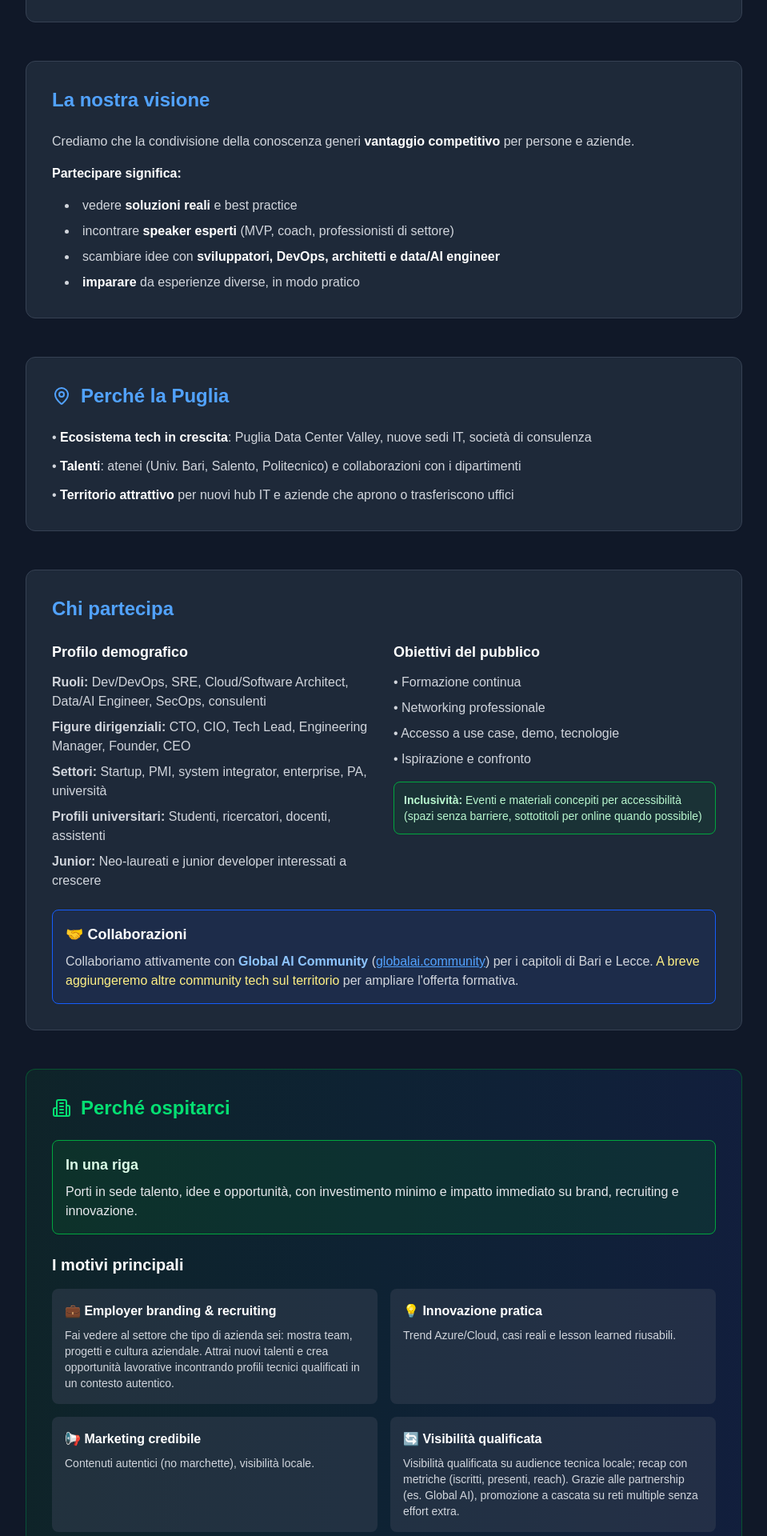
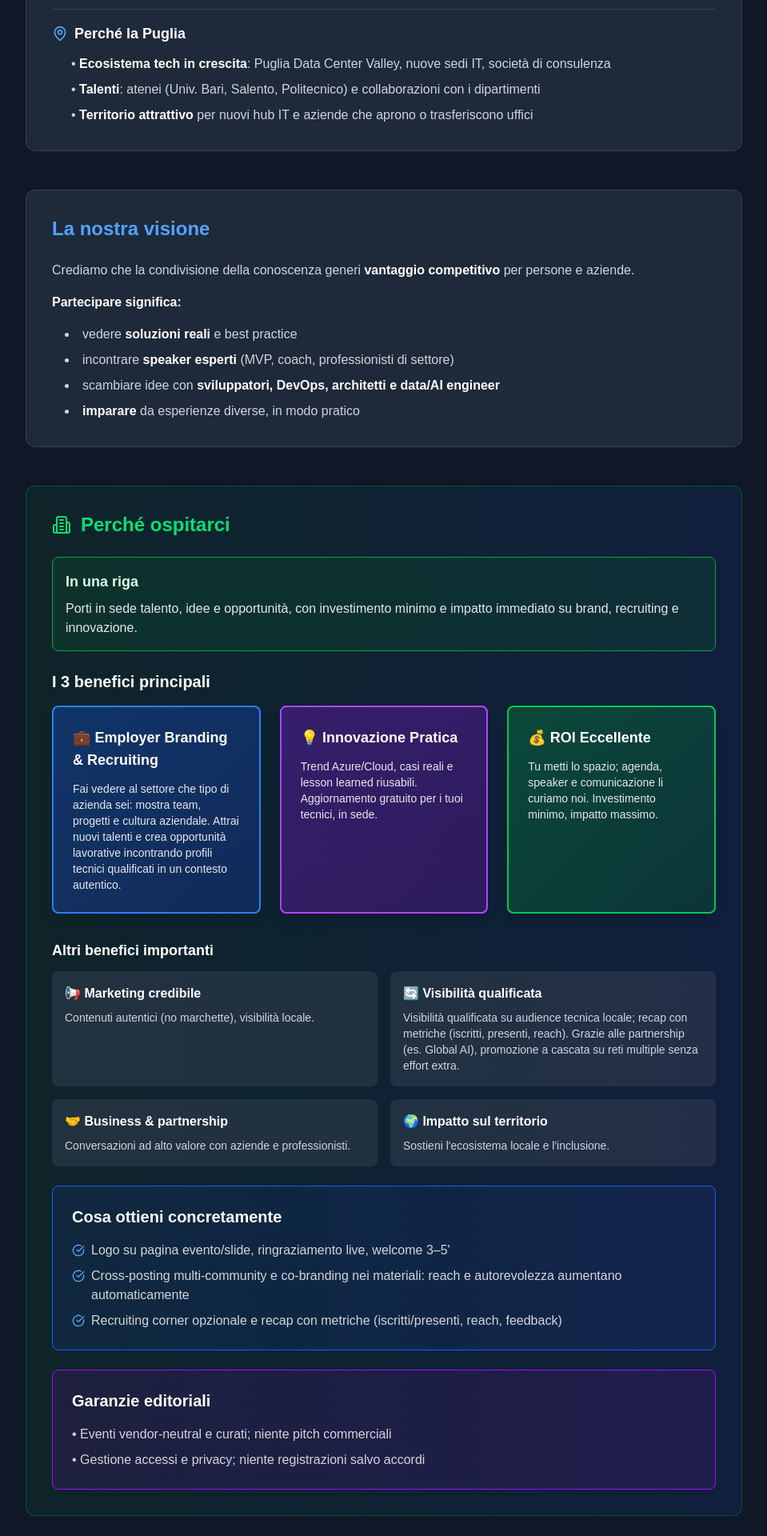
Before and after one commit to azure-meetup-puglia/azure-meetup-puglia.github.io, a Next.js app in the folder amp/: page /media-kit in a window 1280 px wide. Shown: the part 780-2700 px from the top of the page at 80% size, without its empty margins (160-1119 px from the left). Built offline with nearby package versions, Linux system fonts and the light colour scheme.

Commit message:
feat: enhance Media Kit with new "Perché la Puglia" section and improved participant demographics

```diff
--- a/amp/pages/media-kit.tsx
+++ b/amp/pages/media-kit.tsx
@@ -67,10 +67,22 @@ const MediaKit: NextPage = () => {
               <Users className="w-6 h-6" />
               Chi siamo
             </h2>
-            <div className="text-gray-300">
+            <div className="text-gray-300 space-y-4">
               <p>
                 <strong className="text-white">Azure Meetup Puglia</strong> riunisce professionisti del cloud in eventi concreti, accessibili e utili. Iniziativa 100% volontaria, autofinanziata, orientata allo scambio tra chi progetta e implementa soluzioni Azure. Non puntiamo all'effetto wow, ma al valore reale: talk tecnici, demo, casi d'uso, networking.
               </p>
+
+              <div className="pt-4 border-t border-gray-700">
+                <h3 className="text-lg font-semibold text-white mb-3 flex items-center gap-2">
+                  <MapPin className="w-5 h-5 text-blue-400" />
+                  Perché la Puglia
+                </h3>
+                <ul className="space-y-2 ml-6">
+                  <li>• <strong className="text-white">Ecosistema tech in crescita</strong>: Puglia Data Center Valley, nuove sedi IT, società di consulenza</li>
+                  <li>• <strong className="text-white">Talenti</strong>: atenei (Univ. Bari, Salento, Politecnico) e collaborazioni con i dipartimenti</li>
+                  <li>• <strong className="text-white">Territorio attrattivo</strong> per nuovi hub IT e aziende che aprono o trasferiscono uffici</li>
+                </ul>
+              </div>
             </div>
           </section>
 
@@ -93,18 +105,92 @@ const MediaKit: NextPage = () => {
             </div>
           </section>
 
-          {/* Perché la Puglia */}
-          <section className="bg-gray-800 p-8 rounded-xl border border-gray-700">
-            <h2 className="text-2xl font-semibold text-blue-400 mb-6 flex items-center gap-3">
-              <MapPin className="w-6 h-6" />
-              Perché la Puglia
+          {/* Perché ospitarci */}
+          <section className="bg-gradient-to-r from-green-900/20 to-blue-900/20 p-8 rounded-xl border border-green-700/50">
+            <h2 className="text-2xl font-semibold text-green-400 mb-6 flex items-center gap-3">
+              <Building2 className="w-6 h-6" />
+              Perché ospitarci
             </h2>
-            <div className="text-gray-300">
-              <ul className="space-y-3">
-                <li>• <strong className="text-white">Ecosistema tech in crescita</strong>: Puglia Data Center Valley, nuove sedi IT, società di consulenza</li>
-                <li>• <strong className="text-white">Talenti</strong>: atenei (Univ. Bari, Salento, Politecnico) e collaborazioni con i dipartimenti</li>
-                <li>• <strong className="text-white">Territorio attrattivo</strong> per nuovi hub IT e aziende che aprono o trasferiscono uffici</li>
-              </ul>
+
+            <div className="bg-green-900/30 border border-green-600 rounded-lg p-4 mb-6">
+              <p className="text-green-100 font-semibold text-lg">
+                In una riga
+              </p>
+              <p className="text-gray-200 mt-2">
+                Porti in sede talento, idee e opportunità, con investimento minimo e impatto immediato su brand, recruiting e innovazione.
+              </p>
+            </div>
+
+            <div className="space-y-6">
+              <div>
+                <h3 className="text-xl font-semibold text-white mb-4">I 3 benefici principali</h3>
+                <div className="grid md:grid-cols-3 gap-6 mb-6">
+                  <div className="bg-gradient-to-br from-blue-600/30 to-blue-800/30 p-6 rounded-lg border-2 border-blue-500 shadow-lg">
+                    <p className="text-white font-bold text-lg mb-3">💼 Employer Branding & Recruiting</p>
+                    <p className="text-gray-200 text-sm">Fai vedere al settore che tipo di azienda sei: mostra team, progetti e cultura aziendale. Attrai nuovi talenti e crea opportunità lavorative incontrando profili tecnici qualificati in un contesto autentico.</p>
+                  </div>
+
+                  <div className="bg-gradient-to-br from-purple-600/30 to-purple-800/30 p-6 rounded-lg border-2 border-purple-500 shadow-lg">
+                    <p className="text-white font-bold text-lg mb-3">💡 Innovazione Pratica</p>
+                    <p className="text-gray-200 text-sm">Trend Azure/Cloud, casi reali e lesson learned riusabili. Aggiornamento gratuito per i tuoi tecnici, in sede.</p>
+                  </div>
+
+                  <div className="bg-gradient-to-br from-green-600/30 to-green-800/30 p-6 rounded-lg border-2 border-green-500 shadow-lg">
+                    <p className="text-white font-bold text-lg mb-3">💰 ROI Eccellente</p>
+                    <p className="text-gray-200 text-sm">Tu metti lo spazio; agenda, speaker e comunicazione li curiamo noi. Investimento minimo, impatto massimo.</p>
+                  </div>
+                </div>
+
+                <h4 className="text-lg font-semibold text-white mb-3 mt-8">Altri benefici importanti</h4>
+                <div className="grid md:grid-cols-2 gap-4">
+                  <div className="bg-gray-700/50 p-4 rounded-lg">
+                    <p className="text-white font-semibold mb-2">📢 Marketing credibile</p>
+                    <p className="text-gray-300 text-sm">Contenuti autentici (no marchette), visibilità locale.</p>
+                  </div>
+
+                  <div className="bg-gray-700/50 p-4 rounded-lg">
+                    <p className="text-white font-semibold mb-2">🔄 Visibilità qualificata</p>
+                    <p className="text-gray-300 text-sm">Visibilità qualificata su audience tecnica locale; recap con metriche (iscritti, presenti, reach). Grazie alle partnership (es. Global AI), promozione a cascata su reti multiple senza effort extra.</p>
+                  </div>
+
+                  <div className="bg-gray-700/50 p-4 rounded-lg">
+                    <p className="text-white font-semibold mb-2">🤝 Business & partnership</p>
+                    <p className="text-gray-300 text-sm">Conversazioni ad alto valore con aziende e professionisti.</p>
+                  </div>
+
+                  <div className="bg-gray-700/50 p-4 rounded-lg">
+                    <p className="text-white font-semibold mb-2">🌍 Impatto sul territorio</p>
+                    <p className="text-gray-300 text-sm">Sostieni l'ecosistema locale e l'inclusione.</p>
+                  </div>
+                </div>
+              </div>
+
+              <div className="bg-blue-900/20 border border-blue-600 rounded-lg p-6">
+                <h3 className="text-xl font-semibold text-white mb-4">Cosa ottieni concretamente</h3>
+                <ul className="space-y-2 text-gray-300">
+                  <li className="flex items-start gap-2">
+                    <CheckCircle className="w-4 h-4 text-blue-400 mt-1 flex-shrink-0" />
+                    <span>Logo su pagina evento/slide, ringraziamento live, welcome 3–5'</span>
+                  </li>
+                  <li className="flex items-start gap-2">
+                    <CheckCircle className="w-4 h-4 text-blue-400 mt-1 flex-shrink-0" />
+                    <span>Cross-posting multi-community e co-branding nei materiali: reach e autorevolezza aumentano automaticamente</span>
+                  </li>
+                  <li className="flex items-start gap-2">
+                    <CheckCircle className="w-4 h-4 text-blue-400 mt-1 flex-shrink-0" />
+                    <span>Recruiting corner opzionale e recap con metriche (iscritti/presenti, reach, feedback)</span>
+                  </li>
+                </ul>
+              </div>
+
+              <div className="bg-purple-900/20 border border-purple-600 rounded-lg p-6">
+                <h3 className="text-xl font-semibold text-white mb-4">Garanzie editoriali</h3>
+                <ul className="space-y-2 text-gray-300">
+                  <li>• Eventi vendor-neutral e curati; niente pitch commerciali</li>
+                  <li>• Gestione accessi e privacy; niente registrazioni salvo accordi</li>
+                </ul>
+              </div>
+
             </div>
           </section>
 
@@ -147,97 +233,6 @@ const MediaKit: NextPage = () => {
                 Collaboriamo attivamente con <strong className="text-blue-300">Global AI Community</strong> (<a href="https://globalai.community/" target="_blank" rel="noopener noreferrer" className="text-blue-400 hover:text-blue-300 underline">globalai.community</a>) per i capitoli di Bari e Lecce.
                 <span className="text-yellow-200"> A breve aggiungeremo altre community tech sul territorio</span> per ampliare l'offerta formativa.
               </p>
-            </div>
-          </section>
-
-          {/* Perché ospitarci */}
-          <section className="bg-gradient-to-r from-green-900/20 to-blue-900/20 p-8 rounded-xl border border-green-700/50">
-            <h2 className="text-2xl font-semibold text-green-400 mb-6 flex items-center gap-3">
-              <Building2 className="w-6 h-6" />
-              Perché ospitarci
-            </h2>
-
-            <div className="bg-green-900/30 border border-green-600 rounded-lg p-4 mb-6">
-              <p className="text-green-100 font-semibold text-lg">
-                In una riga
-              </p>
-              <p className="text-gray-200 mt-2">
-                Porti in sede talento, idee e opportunità, con investimento minimo e impatto immediato su brand, recruiting e innovazione.
-              </p>
-            </div>
-
-            <div className="space-y-6">
-              <div>
-                <h3 className="text-xl font-semibold text-white mb-4">I motivi principali</h3>
-                <div className="grid md:grid-cols-2 gap-4">
-                  <div className="bg-gray-700/50 p-4 rounded-lg">
-                    <p className="text-white font-semibold mb-2">💼 Employer branding & recruiting</p>
-                    <p className="text-gray-300 text-sm">Fai vedere al settore che tipo di azienda sei: mostra team, progetti e cultura aziendale. Attrai nuovi talenti e crea opportunità lavorative incontrando profili tecnici qualificati in un contesto autentico.</p>
-                  </div>
-
-                  <div className="bg-gray-700/50 p-4 rounded-lg">
-                    <p className="text-white font-semibold mb-2">💡 Innovazione pratica</p>
-                    <p className="text-gray-300 text-sm">Trend Azure/Cloud, casi reali e lesson learned riusabili.</p>
-                  </div>
-
-                  <div className="bg-gray-700/50 p-4 rounded-lg">
-                    <p className="text-white font-semibold mb-2">📢 Marketing credibile</p>
-                    <p className="text-gray-300 text-sm">Contenuti autentici (no marchette), visibilità locale.</p>
-                  </div>
-
-                  <div className="bg-gray-700/50 p-4 rounded-lg">
-                    <p className="text-white font-semibold mb-2">🔄 Visibilità qualificata</p>
-                    <p className="text-gray-300 text-sm">Visibilità qualificata su audience tecnica locale; recap con metriche (iscritti, presenti, reach). Grazie alle partnership (es. Global AI), promozione a cascata su reti multiple senza effort extra.</p>
-                  </div>
-
-                  <div className="bg-gray-700/50 p-4 rounded-lg">
-                    <p className="text-white font-semibold mb-2">📚 Formazione continua</p>
-                    <p className="text-gray-300 text-sm">Aggiornamento gratuito per i tuoi tecnici, in sede.</p>
-                  </div>
-
-                  <div className="bg-gray-700/50 p-4 rounded-lg">
-                    <p className="text-white font-semibold mb-2">🤝 Business & partnership</p>
-                    <p className="text-gray-300 text-sm">Conversazioni ad alto valore con aziende e professionisti.</p>
-                  </div>
-
-                  <div className="bg-gray-700/50 p-4 rounded-lg">
-                    <p className="text-white font-semibold mb-2">🌍 Impatto sul territorio</p>
-                    <p className="text-gray-300 text-sm">Sostieni l'ecosistema locale e l'inclusione.</p>
-                  </div>
-
-                  <div className="bg-gray-700/50 p-4 rounded-lg">
-                    <p className="text-white font-semibold mb-2">💰 Costo/beneficio eccellente</p>
-                    <p className="text-gray-300 text-sm">Tu metti lo spazio; agenda, speaker e comunicazione li curiamo noi.</p>
-                  </div>
-                </div>
-              </div>
-
-              <div className="bg-blue-900/20 border border-blue-600 rounded-lg p-6">
-                <h3 className="text-xl font-semibold text-white mb-4">Cosa ottieni concretamente</h3>
-                <ul className="space-y-2 text-gray-300">
-                  <li className="flex items-start gap-2">
-                    <CheckCircle className="w-4 h-4 text-blue-400 mt-1 flex-shrink-0" />
-                    <span>Logo su pagina evento/slide, ringraziamento live, welcome 3–5'</span>
-                  </li>
-                  <li className="flex items-start gap-2">
-                    <CheckCircle className="w-4 h-4 text-blue-400 mt-1 flex-shrink-0" />
-                    <span>Cross-posting multi-community e co-branding nei materiali: reach e autorevolezza aumentano automaticamente</span>
-                  </li>
-                  <li className="flex items-start gap-2">
-                    <CheckCircle className="w-4 h-4 text-blue-400 mt-1 flex-shrink-0" />
-                    <span>Recruiting corner opzionale e recap con metriche (iscritti/presenti, reach, feedback)</span>
-                  </li>
-                </ul>
-              </div>
-
-              <div className="bg-purple-900/20 border border-purple-600 rounded-lg p-6">
-                <h3 className="text-xl font-semibold text-white mb-4">Garanzie editoriali</h3>
-                <ul className="space-y-2 text-gray-300">
-                  <li>• Eventi vendor-neutral e curati; niente pitch commerciali</li>
-                  <li>• Gestione accessi e privacy; niente registrazioni salvo accordi</li>
-                </ul>
-              </div>
-
             </div>
           </section>
 
```
